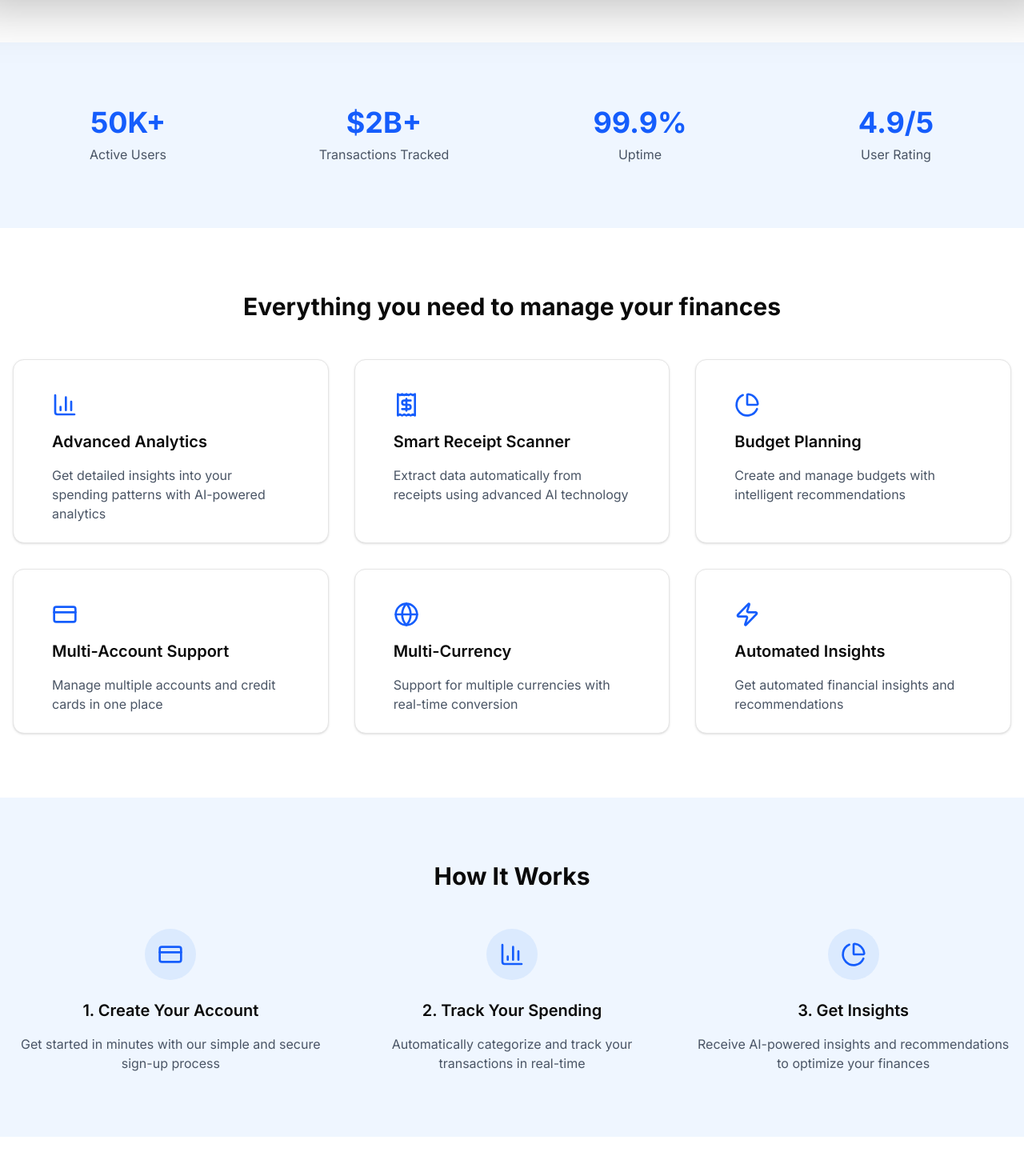
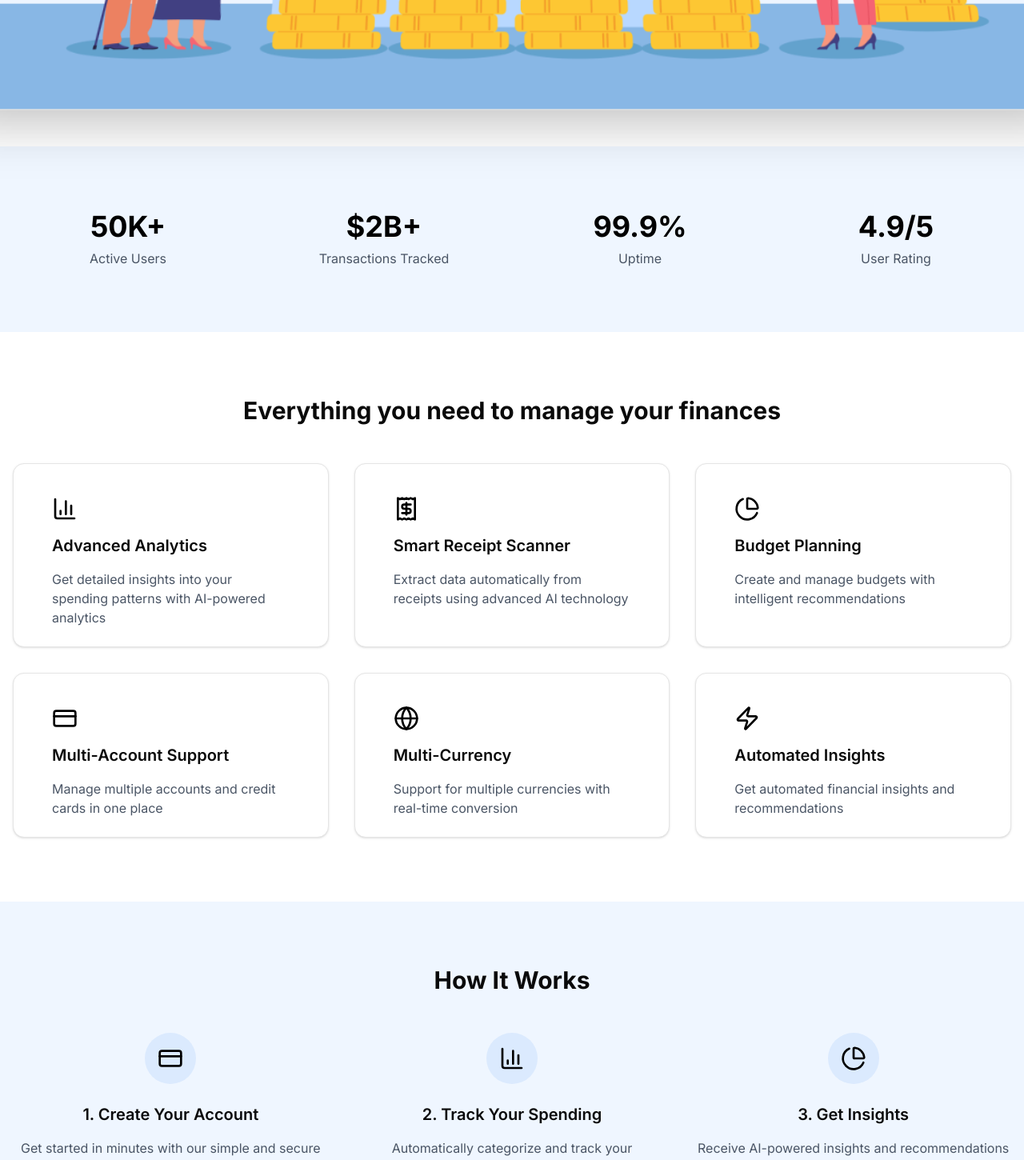
Before and after one commit to gauravdotiyal/MoneyMap, a Next.js app: page / in a window 1280 px wide. Shown: the part 1320-2770 px from the top of the page at 80% size. Built offline with nearby package versions, Linux system fonts and the light colour scheme; no server answers.

Commit message:
Transaction Breakdown Functionality with Pie Chart and Theme Changer Functionality with ShadcnUi

```diff
--- a/app/layout.js
+++ b/app/layout.js
@@ -3,6 +3,7 @@ import "./globals.css";
 import Header from "@/components/header";
 import { ClerkProvider } from '@clerk/nextjs'
 import { Toaster } from "sonner";
+import { ThemeProvider } from "@/components/theme-provider"; // Make sure this exists
 
 const inter = Inter({ subset: ["latin"] });
 
@@ -13,18 +14,25 @@ export const metadata = {
 
 export default function RootLayout({ children }) {
   return (
-  <ClerkProvider >
-    <html lang="en">
+    <ClerkProvider>
+      <html lang="en" suppressHydrationWarning>
         <body className={`${inter.className}`}>
-        {/* header  */}
+          <ThemeProvider
+            attribute="class"
+            defaultTheme="light"
+            enableSystem
+            disableTransitionOnChange
+          >
+            {/* header */}
             <Header />
             <main className="min-h-screen">{children}</main>
-        <Toaster richColors/>
-        <footer className="bg-blue-50 py-12">
-          <div className="container mx-auto px-4 text-center text-gray-600">
+            <Toaster richColors />
+            <footer className="bg-blue-50 dark:bg-gray-800 py-12">
+              <div className="container mx-auto px-4 text-center text-gray-600 dark:text-gray-300">
                 <p>© 2025 Money Map</p>
               </div>
             </footer>
+          </ThemeProvider>
         </body>
       </html>
     </ClerkProvider>
--- a/app/page.jsx
+++ b/app/page.jsx
@@ -19,7 +19,7 @@ export default function Home() {
           <div className="grid grid-cols-2 md:grid-cols-4 gap-8">
             {statsData.map((statsData, index) => (
               <div key={index} className="text-center">
-                <div className="text-4xl font-bold text-blue-600 mb-2">
+                <div className="text-4xl font-bold text-black mb-2">
                   {" "}
                   {statsData.value}
                 </div>
@@ -96,14 +96,13 @@ export default function Home() {
         </div>
       </section>
 
-      <section className="py-20 bg-blue-600">
+      <section className="py-20 bg-black">
         <div className="container mx-auto px-4 text-center">
           <h2 className="text-3xl font-bold text-center text-white mb-4">
             Ready to Take Control of Your Finances{" "}
           </h2>
           <p className="text-blue-100 mb-8 max-w-2xl mx-auto">
-            Join Thousands of Users who are managing their finances smarter with
-            wealth
+            Join Thousands of Users who are managing their finances smarter with MoneyMap
           </p>
           <Link href="/dashboard">
             <Button
--- /dev/null
+++ b/components/ModeToggle.jsx
@@ -0,0 +1,40 @@
+"use client"
+
+import * as React from "react"
+import { Moon, Sun } from "lucide-react"
+import { useTheme } from "next-themes"
+
+import { Button } from "@/components/ui/button"
+import {
+  DropdownMenu,
+  DropdownMenuContent,
+  DropdownMenuItem,
+  DropdownMenuTrigger,
+} from "@/components/ui/dropdown-menu"
+
+export function ModeToggle() {
+  const { setTheme } = useTheme()
+
+  return (
+    <DropdownMenu>
+      <DropdownMenuTrigger asChild>
+        <Button variant="outline" size="icon">
+          <Sun className="h-[1.2rem] w-[1.2rem] rotate-0 scale-100 transition-all dark:-rotate-90 dark:scale-0" />
+          <Moon className="absolute h-[1.2rem] w-[1.2rem] rotate-90 scale-0 transition-all dark:rotate-0 dark:scale-100" />
+          <span className="sr-only">Toggle theme</span>
+        </Button>
+      </DropdownMenuTrigger>
+      <DropdownMenuContent align="end">
+        <DropdownMenuItem onClick={() => setTheme("light")}>
+          Light
+        </DropdownMenuItem>
+        <DropdownMenuItem onClick={() => setTheme("dark")}>
+          Dark
+        </DropdownMenuItem>
+        <DropdownMenuItem onClick={() => setTheme("system")}>
+          System
+        </DropdownMenuItem>
+      </DropdownMenuContent>
+    </DropdownMenu>
+  )
+}
--- a/components/header.jsx
+++ b/components/header.jsx
@@ -11,6 +11,7 @@ import React from "react";
 import { Button } from "@/components/ui/button";
 import { LayoutDashboard, PenBox } from "lucide-react";
 import { checkUser } from "@/lib/checkUser";
+import { ModeToggle } from "./ModeToggle";
 
 const Header = async () => {
   await checkUser();
@@ -27,6 +28,7 @@ const Header = async () => {
             className="h-12 w-auto object-contain"
           />
         </Link>
+
         <div className="flex  items-center space-x-4">
           <SignedIn>
             <Link
@@ -61,6 +63,7 @@ const Header = async () => {
               }}
             />
           </SignedIn>
+          <ModeToggle className="ml-10" />
         </div>
       </nav>
     </div>
--- a/components/hero.jsx
+++ b/components/hero.jsx
@@ -53,7 +53,7 @@ const HeroSection = () => {
         <div className="hero-image-wrapper ">
           <div ref={imageRef} className="hero-image">
             <Image
-              src={"/banner.jpeg"}
+              src={"/Banner.jpg"}
               width={1280}
               height={720}
               alt="dashboard Preview"
--- /dev/null
+++ b/components/theme-provider.jsx
@@ -0,0 +1,8 @@
+"use client";
+
+import * as React from "react";
+import { ThemeProvider as NextThemesProvider } from "next-themes";
+
+export function ThemeProvider({ children, ...props }) {
+  return <NextThemesProvider {...props}>{children}</NextThemesProvider>;
+}
--- a/data/landing.js
+++ b/data/landing.js
@@ -30,34 +30,34 @@ export const statsData = [
 // Features Data
 export const featuresData = [
   {
-    icon: <BarChart3 className="h-8 w-8 text-blue-600" />,
+    icon: <BarChart3 className="h-8 w-8 text-black" />,
     title: "Advanced Analytics",
     description:
       "Get detailed insights into your spending patterns with AI-powered analytics",
   },
   {
-    icon: <Receipt className="h-8 w-8 text-blue-600" />,
+    icon: <Receipt className="h-8 w-8 text-black" />,
     title: "Smart Receipt Scanner",
     description:
       "Extract data automatically from receipts using advanced AI technology",
   },
   {
-    icon: <PieChart className="h-8 w-8 text-blue-600" />,
+    icon: <PieChart className="h-8 w-8 text-black" />,
     title: "Budget Planning",
     description: "Create and manage budgets with intelligent recommendations",
   },
   {
-    icon: <CreditCard className="h-8 w-8 text-blue-600" />,
+    icon: <CreditCard className="h-8 w-8 text-black" />,
     title: "Multi-Account Support",
     description: "Manage multiple accounts and credit cards in one place",
   },
   {
-    icon: <Globe className="h-8 w-8 text-blue-600" />,
+    icon: <Globe className="h-8 w-8 text-black" />,
     title: "Multi-Currency",
     description: "Support for multiple currencies with real-time conversion",
   },
   {
-    icon: <Zap className="h-8 w-8 text-blue-600" />,
+    icon: <Zap className="h-8 w-8 text-black" />,
     title: "Automated Insights",
     description: "Get automated financial insights and recommendations",
   },
@@ -66,19 +66,19 @@ export const featuresData = [
 // How It Works Data
 export const howItWorksData = [
   {
-    icon: <CreditCard className="h-8 w-8 text-blue-600" />,
+    icon: <CreditCard className="h-8 w-8 text-black" />,
     title: "1. Create Your Account",
     description:
       "Get started in minutes with our simple and secure sign-up process",
   },
   {
-    icon: <BarChart3 className="h-8 w-8 text-blue-600" />,
+    icon: <BarChart3 className="h-8 w-8 text-black" />,
     title: "2. Track Your Spending",
     description:
       "Automatically categorize and track your transactions in real-time",
   },
   {
-    icon: <PieChart className="h-8 w-8 text-blue-600" />,
+    icon: <PieChart className="h-8 w-8 text-black" />,
     title: "3. Get Insights",
     description:
       "Receive AI-powered insights and recommendations to optimize your finances",
@@ -88,24 +88,24 @@ export const howItWorksData = [
 // Testimonials Data
 export const testimonialsData = [
   {
-    name: "Sarah Johnson",
-    role: "Small Business Owner",
+    name: "Neha Singh",
+    role: "Bank Manager",
     image: "https://randomuser.me/api/portraits/women/75.jpg",
     quote:
-      "Welth has transformed how I manage my business finances. The AI insights have helped me identify cost-saving opportunities I never knew existed.",
+      "MoneyMap has transformed how I manage my business finances. The AI insights have helped me identify cost-saving opportunities I never knew existed.",
   },
   {
-    name: "Michael Chen",
-    role: "Freelancer",
+    name: "Aman Dev",
+    role: "Bank Owner",
     image: "https://randomuser.me/api/portraits/men/75.jpg",
     quote:
       "The receipt scanning feature saves me hours each month. Now I can focus on my work instead of manual data entry and expense tracking.",
   },
   {
-    name: "Emily Rodriguez",
+    name: "Priyanka Singh",
     role: "Financial Advisor",
     image: "https://randomuser.me/api/portraits/women/74.jpg",
     quote:
-      "I recommend Welth to all my clients. The multi-currency support and detailed analytics make it perfect for international investors.",
+      "I recommend MoneyMap to all my clients. The multi-currency support and detailed analytics make it perfect for international investors.",
   },
 ];
```
Also changed, not shown: app/(main)/dashboard/_components/TransactionOverview.jsx (+82 -5 lines), public/Banner.jpg (added). Lines whose indentation alone changed are shown as unchanged.
